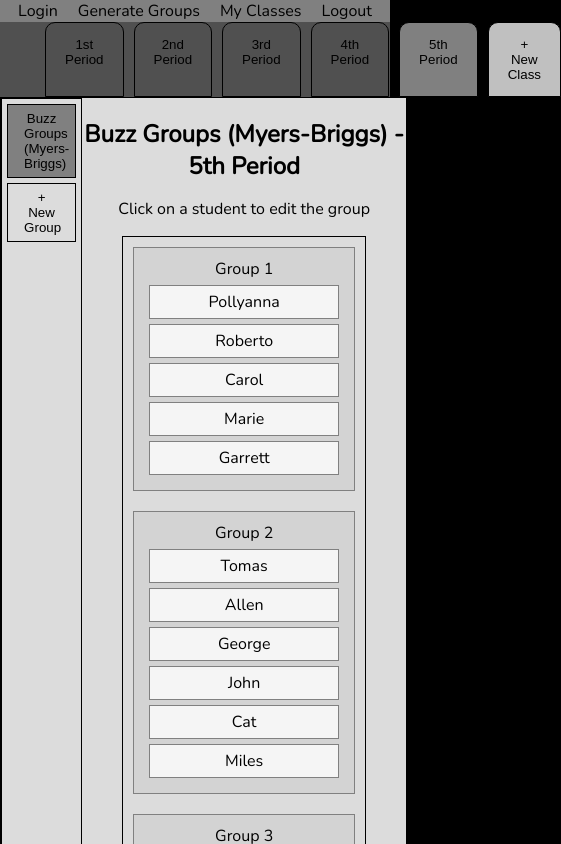
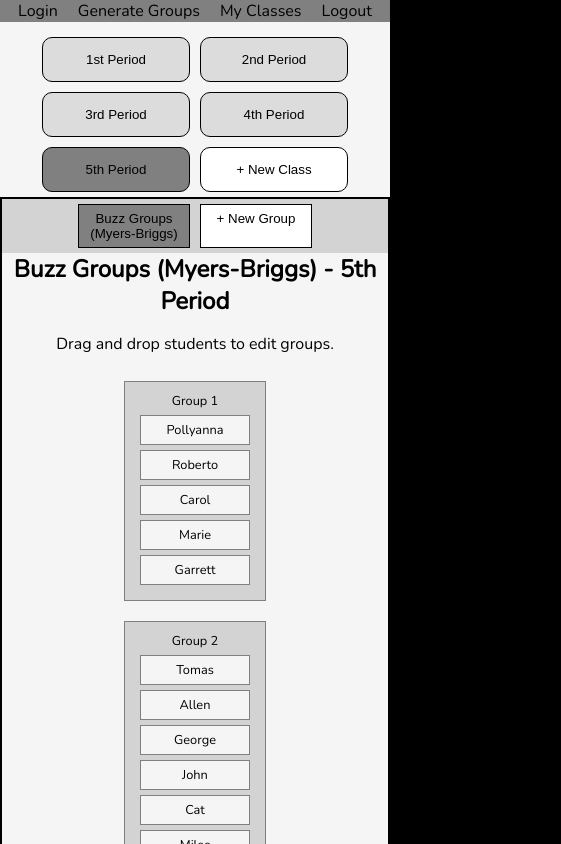
Before and after one commit to rise-erpelding/mixed-local-storage-refactor, a React (Create React App) app: page /my-groups in a window 390 px wide. Shown: the top 844 px of the page, 561 px wide, since content can reach past the window. Built offline with nearby package versions, Linux system fonts and the light colour scheme.

Commit message:
mobile first styling for saved groups page

```diff
--- a/src/routes/SavedGroupsPage/SavedGroupsPage.css
+++ b/src/routes/SavedGroupsPage/SavedGroupsPage.css
@@ -1,101 +1,175 @@
-.groups-made-page__class-tabs {
+.saved-groups-page {
+  padding: 10px 0px;
+  background-color: whitesmoke;
+  display: flex;
+  flex-direction: column;
+  justify-content: center;
+  min-height: 100vh;
+}
+
+.saved-groups-page__class-tabs {
   list-style: none;
   display: flex;
   flex-direction: row;
+  flex-wrap: wrap;
+  justify-content: center;
   margin: 0;
+  padding: 0;
 }
 
-.groups-made-page__class-tab {
+.saved-groups-page__class-tab {
   border: 1px solid black;
-  border-radius: 10px 10px 0px 0px;
+  background-color: gainsboro;
+  border-radius: 10px 10px 10px 10px;
   padding: 8px;
-  margin: 0px 5px;
+  margin: 5px 5px;
+  width: 130px;
 }
 
-.groups-made-page__class-tab > button {
+.saved-groups-page__class-tab > button {
   border: transparent;
   background-color: transparent;
 }
 
-.groups-made-page__class-tab--selected {
+.saved-groups-page__class-tab--selected {
   background-color: gray;
 }
 
-.groups-made-page__class-tab--new {
-  background-color: silver;
+.saved-groups-page__class-tab--new {
+  background-color: white;
 }
 
-.groups-made-page__class-groupings {
-  border: 1px solid;
+.saved-groups-page__class-groupings {
+  border: 2px solid black;
   display: flex;
-  flex-direction: row;
+  flex-direction: column;
 }
 
-.groups-made-page__groupings-list {
-  border: 1px solid black;
-  background-color: gainsboro;
-  flex-grow: 1;
+.saved-groups-page__groupings-list {
+  background-color: lightgray;
 }
 
-.groups-made-page__groupings {
-  border: 1px solid black;
-  flex-grow: 5;
+.saved-groups-page__groupings {
+  font-size: 0.8em;
 }
 
-.groups-made-page__groupings-list--ul {
+.saved-groups-page__groupings-list--ul {
   margin: 0;
   padding: 0;
   list-style: none;
+  display: flex;
+  flex-direction: row;
+  flex-wrap: wrap;
+  justify-content: center;
 }
 
-.groups-made-page__groupings-list--ul > li {
-  margin: 5px;
-  border: 1px solid black;
+.saved-groups-page__groupings-list--selected {
+  background-color: gray;
 }
 
-.groups-made-page__groupings-list--ul > li > button {
-  width: 70%;
+.saved-groups-page__groupings-list--new {
+  background-color: white;
+}
+
+.saved-groups-page__groupings-list--ul > li > button {
   border: transparent;
   background-color: transparent;
 }
 
-.groups-made-page__groupings-list--selected {
-  background-color: gray;
+.saved-groups-page__groupings-list--ul > li {
+  margin: 5px;
+  border: 1px solid black;
+  width: 110px;
 }
 
-.groups-made-page__groupings-list--new {
-  background-color: silver;
+.saved-groups-page__groupings {
+  margin: 0px 40px;
+  display: flex;
+  flex-wrap: wrap;
+  justify-content: center;
 }
 
-.groupings {
-  padding: 20px 0px;
-  background-color: gainsboro;
+.saved-groups-page__group {
+  margin: 10px;
+  padding: 10px;
+  border: 1px solid gray;
+  background-color: lightgray;
+  min-width: 120px;
 }
 
-.groupings__groups {
-  display: flex;
-  justify-content: space-around;
-  padding: 20px;
+.saved-groups-page__student {
+  background-color: whitesmoke;
+  border: 1px solid gray;
+  padding: 5px;
+  margin: 5px;
 }
 
-.groupings__groups > div {
-  border: 1px solid black;
-  min-width: 130px;
+/* tooltip-specific styles */
+.saved-groups-page__student {
+  position: relative;
 }
 
-.groupings__groups > div > ul {
-  text-align: left;
+.saved-groups-page__tooltip > p {
+  margin: 0;
 }
 
-.group {
-  background-color: white;
-  padding: 10px;
+.saved-groups-page__student .saved-groups-page__tooltip {
+  font-size: 0.8em;
+  padding: 5px;
+  color: white;
+  background-color: black;
+  z-index: 1;
+  visibility: hidden;
+  position: absolute;
+  width: 180px;
+  top: 100%;
+  left: 50%;
+  /* half of width + padding * -1 to center */
+  margin-left: -95px;
+  border-radius: 5px;
 }
 
-.group > input {
-  border: 1px solid white;
+.saved-groups-page__student:hover .saved-groups-page__tooltip {
+  visibility: visible;
 }
 
-.group > input:hover {
-  border: 1px solid black;
+.saved-groups-page__student .saved-groups-page__tooltip::after {
+  content: '';
+  position: absolute;
+  bottom: 100%;
+  left: 50%;
+  margin-left: -5px;
+  border-width: 5px;
+  border-style: solid;
+  border-color: transparent transparent black transparent;
 }
+
+@media screen and (min-width: 800px) {
+  .saved-groups-page__class-tabs {
+    display: flex;
+    flex-direction: row;
+    justify-content: flex-start;
+  }
+
+  .saved-groups-page__class-tab {
+    border-radius: 10px 10px 0px 0px;
+    margin: 0px 5px;
+  }
+
+  .saved-groups-page__class-groupings {
+    flex-direction: row;
+  }
+
+  .saved-groups-page__groupings-list {
+    flex-grow: 1;
+  }
+
+  .saved-groups-page__groups {
+    flex-grow: 5;
+    font-size: 1em;
+  }
+
+  .saved-groups-page__groupings-list--ul {
+    flex-direction: column;
+  }
+}
--- a/src/routes/SavedGroupsPage/SavedGroupsPage.jsx
+++ b/src/routes/SavedGroupsPage/SavedGroupsPage.jsx
@@ -174,7 +174,7 @@ class SavedGroupsPage extends Component {
       currentNumberOfGroups.map((group) => (
         <div
           key={group}
-          className="groups-made-page__group"
+          className="saved-groups-page__group"
           onDragOver={(event) => this.onDragOver(event)}
           onDrop={(event) => {this.handleDrop(event, group)}}
         >
@@ -184,12 +184,12 @@ class SavedGroupsPage extends Component {
               return (
                 <div
                   key={idx + 1}
-                  className="groups-made-page__student"
+                  className="saved-groups-page__student"
                   onDragStart={(event) => {this.handleDragStart(event, student.alias)}}
                   draggable
                 >
                   {student.alias}
-                <div className="groups-made-page__tooltip">
+                <div className="saved-groups-page__tooltip">
                   {currentGroupCategoryNames.map((category, index) => (
                     <p key={`category-${index}`}>
                     {`${category}: ${student[category]}`}
@@ -209,7 +209,7 @@ class SavedGroupsPage extends Component {
     const classTabs = allClasses.map((clss, idx) => (
       <li
         key={`${clss}-${idx}`}
-        className={clss === currentGrouping.groupClass ? 'groups-made-page__class-tab--selected groups-made-page__class-tab' : 'groups-made-page__class-tab'}
+        className={clss === currentGrouping.groupClass ? 'saved-groups-page__class-tab--selected saved-groups-page__class-tab' : 'saved-groups-page__class-tab'}
       >
         <button
           type="button"
@@ -224,7 +224,7 @@ class SavedGroupsPage extends Component {
     const groupingNames = currentClassGroups.map((grouping) => (
       <li
         key={`grouping-${grouping.id}`}
-        className={grouping.id === currentGrouping.id ? 'groups-made-page__groupings-list--selected' : ''}
+        className={grouping.id === currentGrouping.id ? 'saved-groups-page__groupings-list--selected' : ''}
       >
         <button
           type="button"
@@ -236,13 +236,12 @@ class SavedGroupsPage extends Component {
     ))
 
     return (
-      <main>
-
-      <ul className="groups-made-page__class-tabs">
+      <main className="saved-groups-page">
+      <ul className="saved-groups-page__class-tabs">
         {classTabs}
         <li
           key="class-new"
-          className="groups-made-page__class-tab--new groups-made-page__class-tab"
+          className="saved-groups-page__class-tab--new saved-groups-page__class-tab"
         >
           <button
             type="button"
@@ -252,15 +251,16 @@ class SavedGroupsPage extends Component {
           </button>
         </li>
       </ul>
-      <div className="groups-made-page__class-groupings">
-        <div className="groups-made-page__groupings-list">
-          <ul className="groups-made-page__groupings-list--ul">
+      <div className="saved-groups-page__class-groupings">
+        <div className="saved-groups-page__groupings-list">
+          <ul className="saved-groups-page__groupings-list--ul">
             {groupingNames}
             <li
               key="grouping-new"
+              className="saved-groups-page__groupings-list--new"
             >
               <button
-                className="groups-made-page__groupings-list--new"
+
                 onClick={this.createNewGroup}
               >
                 + New Group
@@ -268,11 +268,11 @@ class SavedGroupsPage extends Component {
             </li>
           </ul>
         </div>
-        <section className="groupings">
+        <section className="saved-groups-page__groups">
           <h1>{`${currentGroupName} - ${currentGroupClass}`}</h1>
-          <p>Click on a student to edit the group</p>
+          <p>Drag and drop students to edit groups.</p>
         <form>
-        <div className="groups-made-page__groupings">
+        <div className="saved-groups-page__groupings">
             {showGroupings}
         </div>
         <div>
```
